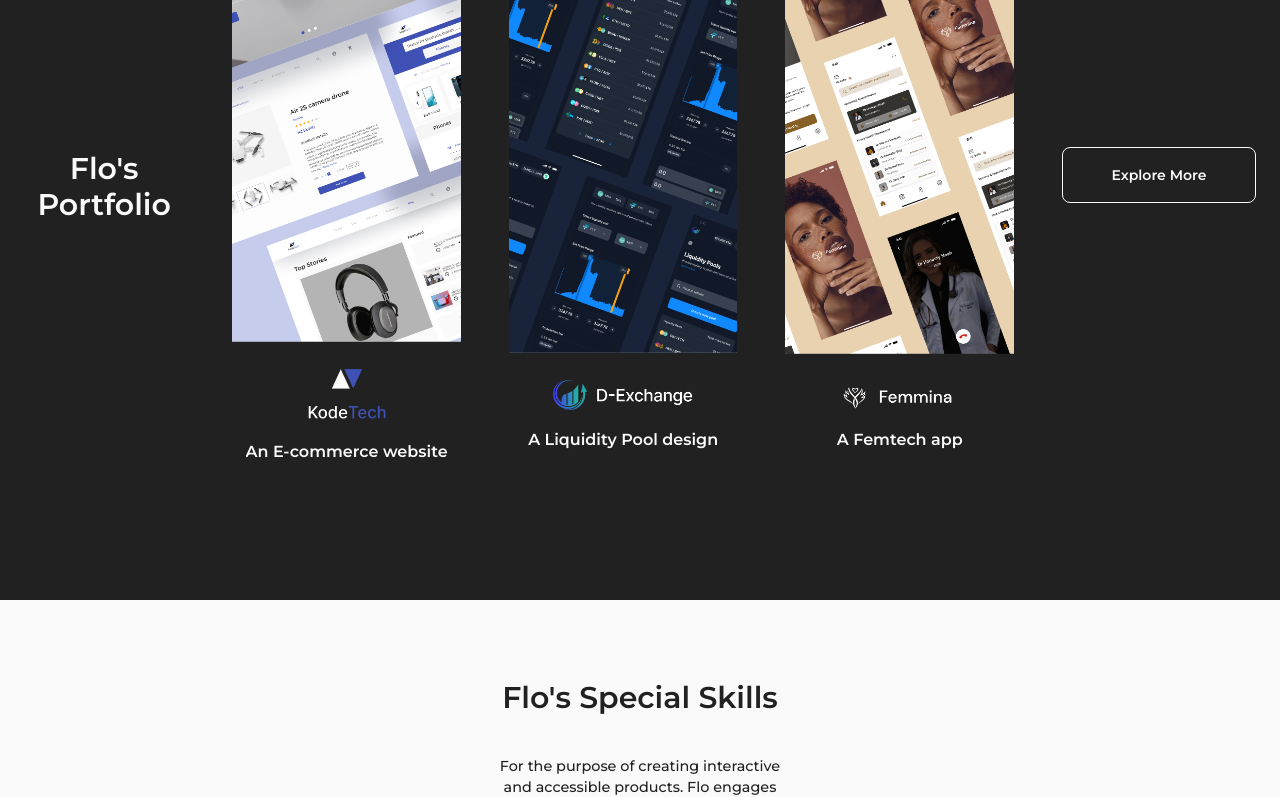
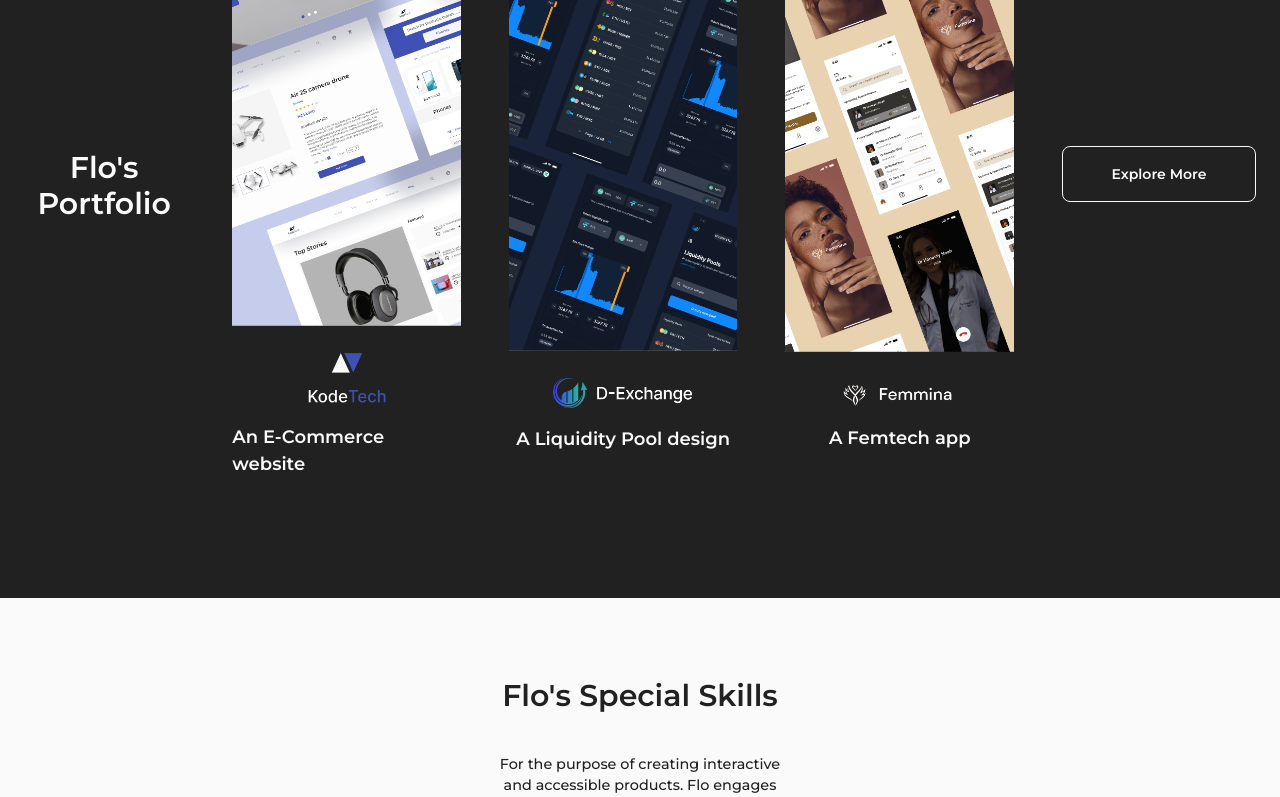
Before and after one commit to deelaurence/flo-react, a React (Vite) app: page / in a window 1280 px wide. Shown: the part 1499-2296 px from the top of the page. Built offline with nearby package versions, Linux system fonts and the light colour scheme.

Commit message:
third deployment

```diff
--- a/src/components/Portfolio.jsx
+++ b/src/components/Portfolio.jsx
@@ -8,7 +8,7 @@ import liquidityPoolLogo from "./images/Left Content.png"
 const Portfolio = () => {
   return (
     <section
-      className="bg-darkShade py-24 gap-12 items-center px-6 flex flex-col text-lightShade lg:flex-row"
+      className="bg-darkShade py-20 gap-12 items-center px-6 flex flex-col text-lightShade lg:flex-row"
     >
       <h3 className="font-semibold text-center text-3xl">Flo's Portfolio</h3>
       <div className="bg-darkshade gap-5 mb-10 flex items-center flex-col">
@@ -19,7 +19,7 @@ const Portfolio = () => {
           <img src={ecommerceLogo} alt="ecommerce logo" />
         </div>
         <div>
-          <figcaption className="font-semibold">An E-commerce website</figcaption>
+          <figcaption className="font-semibold text-[18px]">An E-Commerce website</figcaption>
         </div>
       </div>
       <div className="bg-darkshade gap-5 mb-10 flex items-center flex-col">
@@ -30,7 +30,7 @@ const Portfolio = () => {
           <img src={liquidityPoolLogo} alt="" />
         </div>
         <div className=' -mt-2' >
-          <figcaption className="font-semibold  ">A Liquidity Pool design</figcaption>
+          <figcaption className="font-semibold text-[18px] ">A Liquidity Pool design</figcaption>
         </div>
       </div>
       <div className="bg-darkshade gap-5 mb-10 flex  items-center flex-col">
@@ -43,7 +43,7 @@ const Portfolio = () => {
 
         </div>
         <div>
-          <figcaption className="font-semibold">A Femtech app</figcaption>
+          <figcaption className="font-semibold text-[18px]">A Femtech app</figcaption>
         </div>
       </div>
       <button
```
Also changed, not shown: vite.config.js.timestamp-1663935392669.mjs (added, +10 -0 lines).
